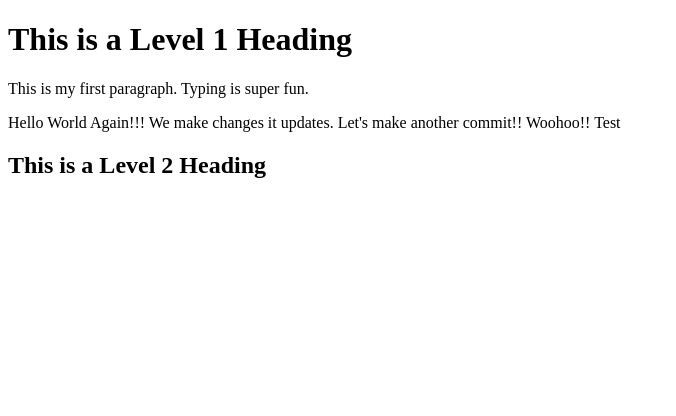
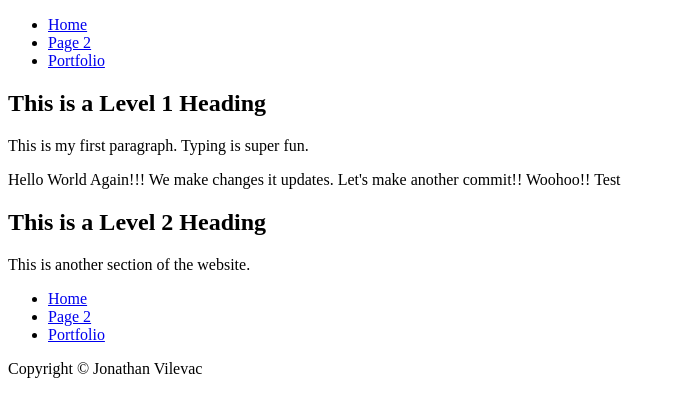
Before and after one commit to Jonathanvilevac/My-Second-Repository, a plain HTML site: page index.html in a window 1280 px wide. Shown: the whole page, without its empty margins (0-676 px from the left). Drawn offline with Linux system fonts and the light colour scheme.

Commit message:
created new html pages

```diff
--- a/index.html
+++ b/index.html
@@ -2,15 +2,43 @@
 <html lang="en-Us">
   <head>
     <meta charset="utf-8" />
+    <meta name="viewport" content="width=device-width, initial-scale=1.0" />
+
     <title>My Super Amazing Website</title>
   </head>
   <body>
+    <header>
+      <nav>
+        <ul>
+          <li><a href="index.html">Home</a></li>
+          <li><a href="page2.html">Page 2</a></li>
+          <li><a href="portfolio.html">Portfolio</a></li>
+        </ul>
+      </nav>
+    </header>
+    <main>
+      <section>
         <h1>This is a Level 1 Heading</h1>
         <p>This is my first paragraph. Typing is super fun.</p>
         <p>
           Hello World Again!!! We make changes it updates. Let's make another
           commit!! Woohoo!! Test
         </p>
+      </section>
+      <section>
         <h2>This is a Level 2 Heading</h2>
+        <p>This is another section of the website.</p>
+      </section>
+    </main>
+    <footer>
+      <nav>
+        <ul>
+          <li><a href="index.html">Home</a></li>
+          <li><a href="page2.html">Page 2</a></li>
+          <li><a href="portfolio.html">Portfolio</a></li>
+        </ul>
+      </nav>
+      <p>Copyright &copy; Jonathan Vilevac</p>
+    </footer>
   </body>
 </html>
```
Also changed, not shown: page2.html (added, +17 -0 lines), portfolio.html (added, +33 -0 lines), img/20200918 Vilevac Jonathan Atmospheric Prospective.jpg (added). Lines whose indentation alone changed are shown as unchanged.
